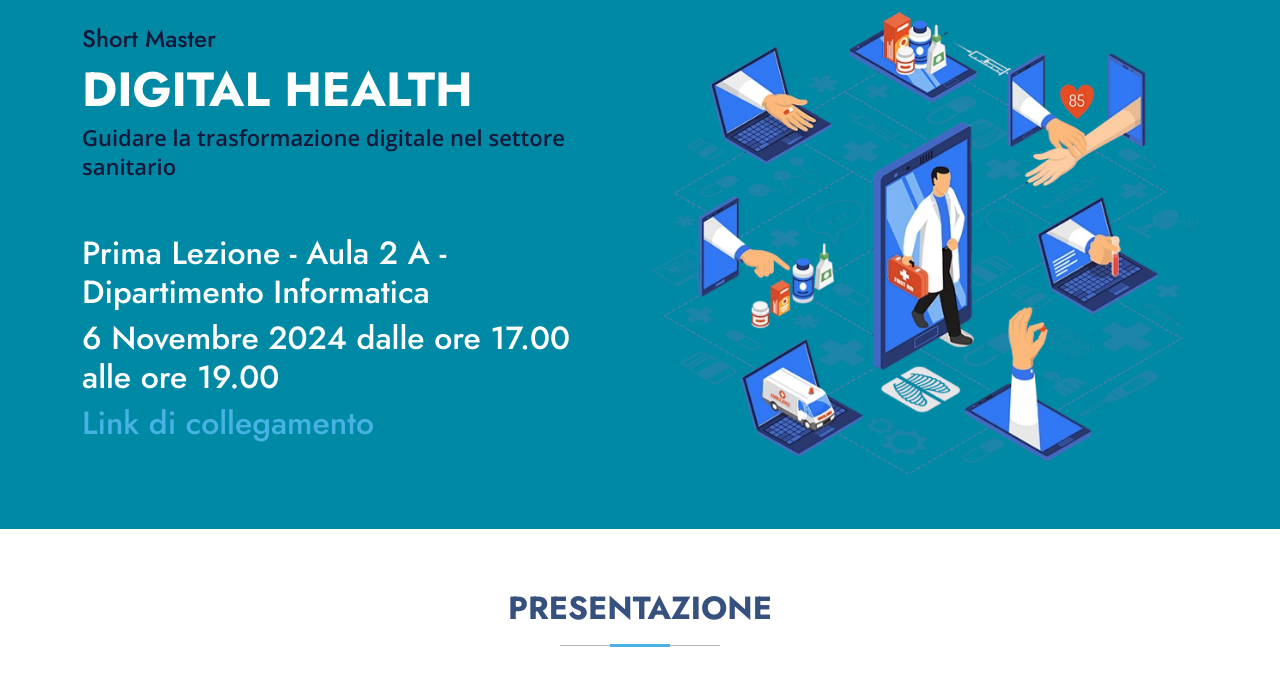
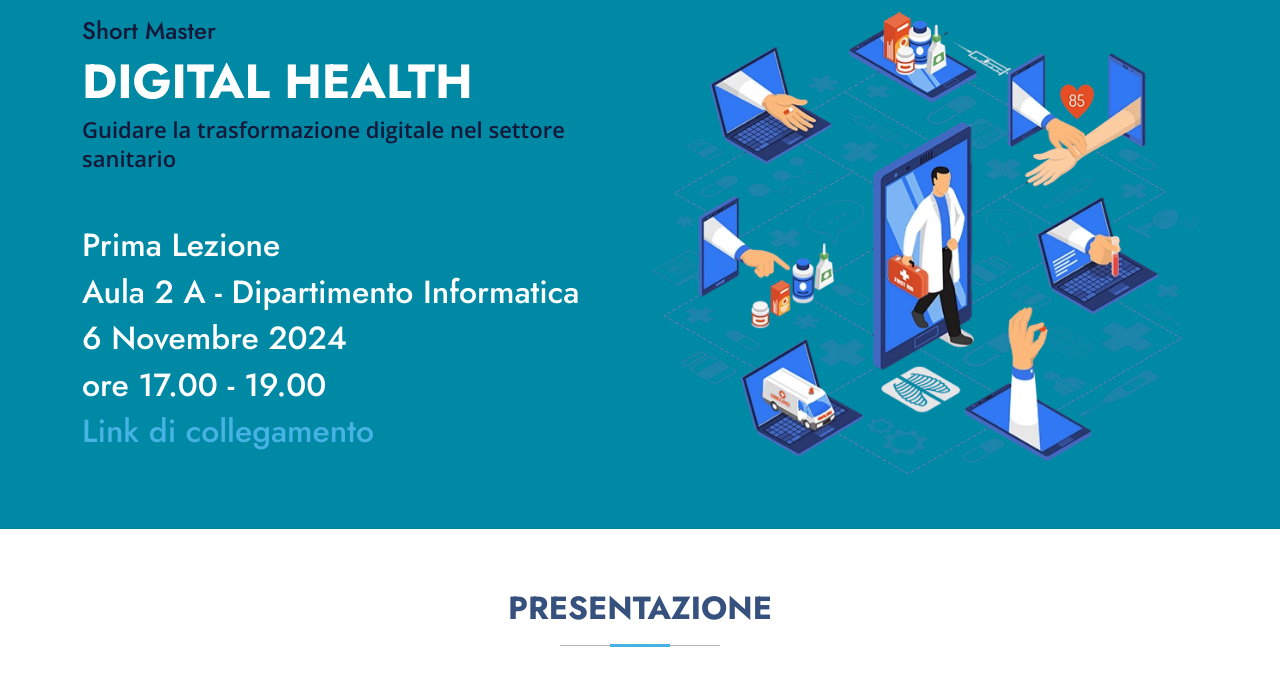
Before and after one commit to masterdigitalhealthuniba/masterdigitalhealthuniba.github.io, a plain HTML site: page index.html in a window 1280 px wide. Shown: the part 113-800 px from the top of the page. Drawn offline with nearby package versions, Linux system fonts and the light colour scheme.

Commit message:
Update index.html

```diff
--- a/index.html
+++ b/index.html
@@ -75,8 +75,10 @@
             <p style="color: #16183A;">Guidare la trasformazione digitale nel settore sanitario</p>
 
             <br/>
-        <h2>Prima Lezione - Aula 2 A - Dipartimento Informatica</h2>
-        <h2>6 Novembre 2024 dalle ore 17.00 alle ore 19.00 </h2>
+       <h2>Prima Lezione </h2>
+       <h2> Aula 2 A - Dipartimento Informatica</h2>
+       <h2>6 Novembre 2024  </h2>
+       <h2> ore 17.00 - 19.00 </h2>
        <h2> <a href="https://tinyurl.com/39esbd25"> Link di collegamento</a></h2>
            <!-- <div class="d-flex">
               <a href="#about" class="btn-get-started">Get Started</a>
```
